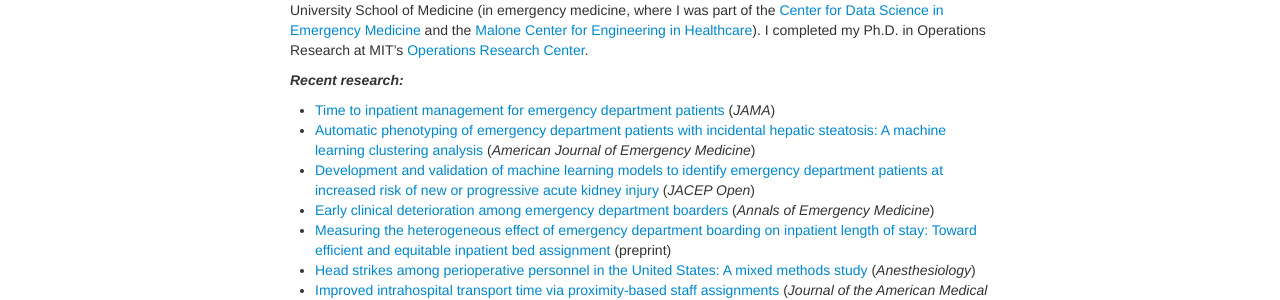
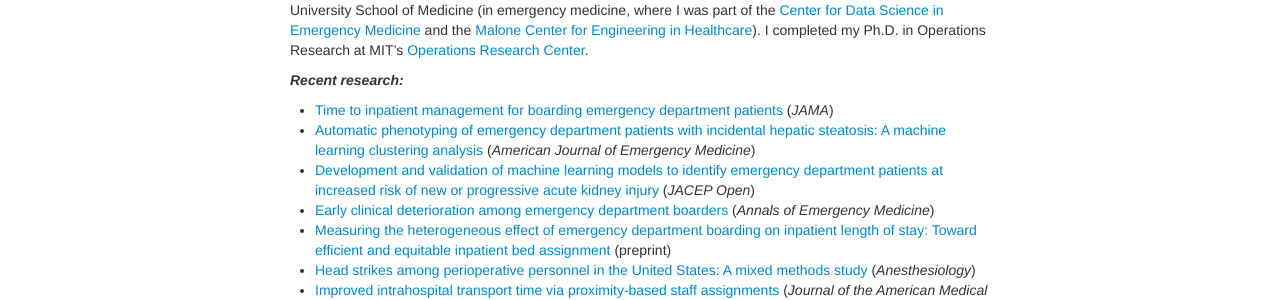
Before and after one commit to martincopenhaver/martincopenhaver.github.io, a Jekyll site: the page built from index.md, in a window 1280 px wide. Shown: the part 182-482 px from the top of the page. Built offline with Jekyll 4.4.1, drawn with Linux system fonts in a browser that asks for light colours.

Commit message:
Update index.md

```diff
--- a/index.md
+++ b/index.md
@@ -11,7 +11,7 @@ redirect_from:
 I am an operations researcher leading the learning health system program at Kaiser Permanente Georgia. My research interests are in the design, implementation, and evaluation of new models for patient flow in health systems with a particular focus on quality of care and patient outcomes. Prior to my current work, I was on the Healthcare Systems Engineering team at Massachusetts General Hospital, a systems engineer at Johns Hopkins Hospital, and a senior lecturer in operations research and statistics at the MIT Sloan School of Management. Research-wise, I have been faculty at Harvard Medical School (in anesthesia) and Johns Hopkins University School of Medicine (in emergency medicine, where I was part of the [Center for Data Science in Emergency Medicine](https://cdem.jh.edu) and the [Malone Center for Engineering in Healthcare](https://malonecenter.jhu.edu/)). I completed my Ph.D. in Operations Research at MIT's [Operations Research Center](http://orc.mit.edu/).
 
 ##### _Recent research:_
-* [Time to inpatient management for emergency department patients](https://jamanetwork.com/journals/jama/article-abstract/2852957) (_JAMA_)
+* [Time to inpatient management for boarding emergency department patients](https://jamanetwork.com/journals/jama/article-abstract/2852957) (_JAMA_)
 * [Automatic phenotyping of emergency department patients with incidental hepatic steatosis: A machine learning clustering analysis](https://www.sciencedirect.com/science/article/abs/pii/S0735675726002561) (_American Journal of Emergency Medicine_)
 * [Development and validation of machine learning models to identify emergency department patients at increased risk of new or progressive acute kidney injury](https://www.jacepopen.com/article/S2688-1152(26)00072-X/fulltext) (_JACEP Open_)
 * [Early clinical deterioration among emergency department boarders](https://www.annemergmed.com/article/S0196-0644(26)00071-5/fulltext) (_Annals of Emergency Medicine_)
```
